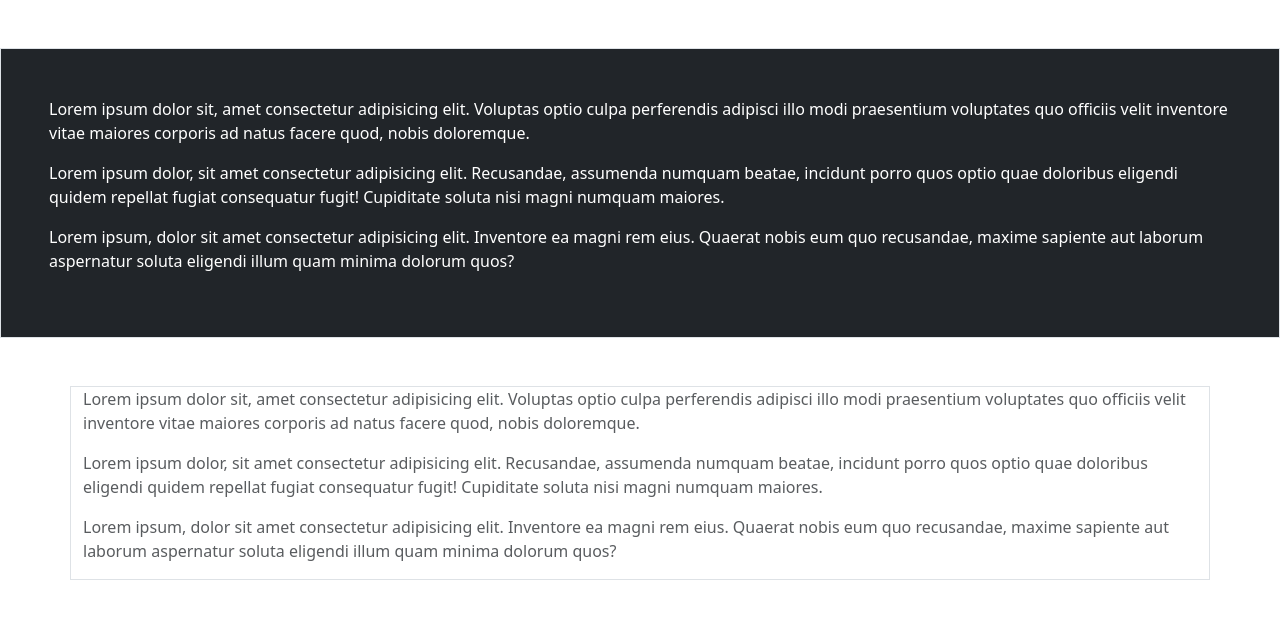
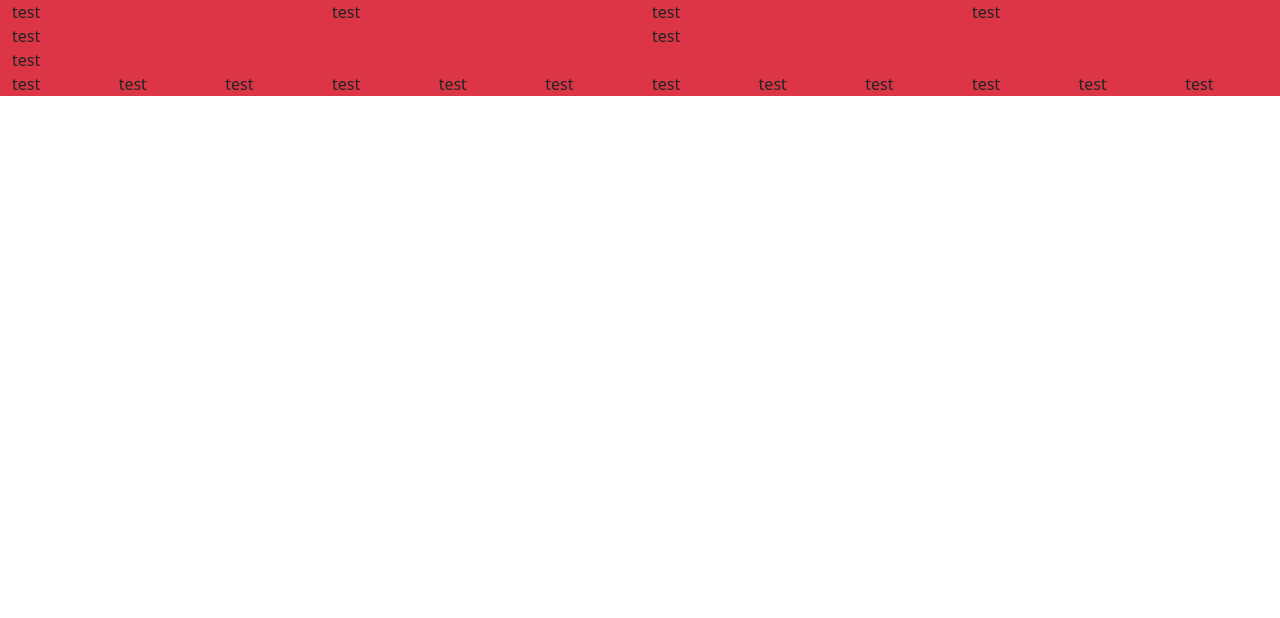
Before and after one commit to HaziimYassien/FindingMotiveInBootstrapDocs, a website: page 1Bootstrap/index.html in a window 1280 px wide. Drawn offline with Linux system fonts and the light colour scheme; files whose address does not match are found by name.

Commit message:
stuff idk

```diff
--- a/1Bootstrap/index.html
+++ b/1Bootstrap/index.html
@@ -10,44 +10,43 @@
     <title>Document</title>
   </head>
   <body>
-    <div class="container-fluid p-5 my-5 bg-dark text-white border">
-      <p>
-        Lorem ipsum dolor sit, amet consectetur adipisicing elit. Voluptas optio
-        culpa perferendis adipisci illo modi praesentium voluptates quo officiis
-        velit inventore vitae maiores corporis ad natus facere quod, nobis
-        doloremque.
-      </p>
-      <p>
-        Lorem ipsum dolor, sit amet consectetur adipisicing elit. Recusandae,
-        assumenda numquam beatae, incidunt porro quos optio quae doloribus
-        eligendi quidem repellat fugiat consequatur fugit! Cupiditate soluta
-        nisi magni numquam maiores.
-      </p>
-      <p>
-        Lorem ipsum, dolor sit amet consectetur adipisicing elit. Inventore ea
-        magni rem eius. Quaerat nobis eum quo recusandae, maxime sapiente aut
-        laborum aspernatur soluta eligendi illum quam minima dolorum quos?
-      </p>
+    <div class="container-fluid bg-danger">
+      <div class="row">
+        <div class="col-3">test</div>
+        <div class="col-3">test</div>
+        <div class="col-3">test</div>
+        <div class="col-3">test</div>
+      </div>
     </div>
 
-    <div class="container p-10 my-10 text-muted border">
-      <p>
-        Lorem ipsum dolor sit, amet consectetur adipisicing elit. Voluptas optio
-        culpa perferendis adipisci illo modi praesentium voluptates quo officiis
-        velit inventore vitae maiores corporis ad natus facere quod, nobis
-        doloremque.
-      </p>
-      <p>
-        Lorem ipsum dolor, sit amet consectetur adipisicing elit. Recusandae,
-        assumenda numquam beatae, incidunt porro quos optio quae doloribus
-        eligendi quidem repellat fugiat consequatur fugit! Cupiditate soluta
-        nisi magni numquam maiores.
-      </p>
-      <p>
-        Lorem ipsum, dolor sit amet consectetur adipisicing elit. Inventore ea
-        magni rem eius. Quaerat nobis eum quo recusandae, maxime sapiente aut
-        laborum aspernatur soluta eligendi illum quam minima dolorum quos?
-      </p>
+    <div class="container-fluid bg-danger">
+      <div class="row">
+        <div class="col-6">test</div>
+        <div class="col-6">test</div>
+      </div>
+    </div>
+
+    <div class="container-fluid bg-danger">
+      <div class="row">
+        <div class="col-12">test</div>
+      </div>
+    </div>
+
+    <div class="container-fluid bg-danger">
+      <div class="row">
+        <div class="col-1">test</div>
+        <div class="col-1">test</div>
+        <div class="col-1">test</div>
+        <div class="col-1">test</div>
+        <div class="col-1">test</div>
+        <div class="col-1">test</div>
+        <div class="col-1">test</div>
+        <div class="col-1">test</div>
+        <div class="col-1">test</div>
+        <div class="col-1">test</div>
+        <div class="col-1">test</div>
+        <div class="col-1">test</div>
+      </div>
     </div>
   </body>
 </html>
```
